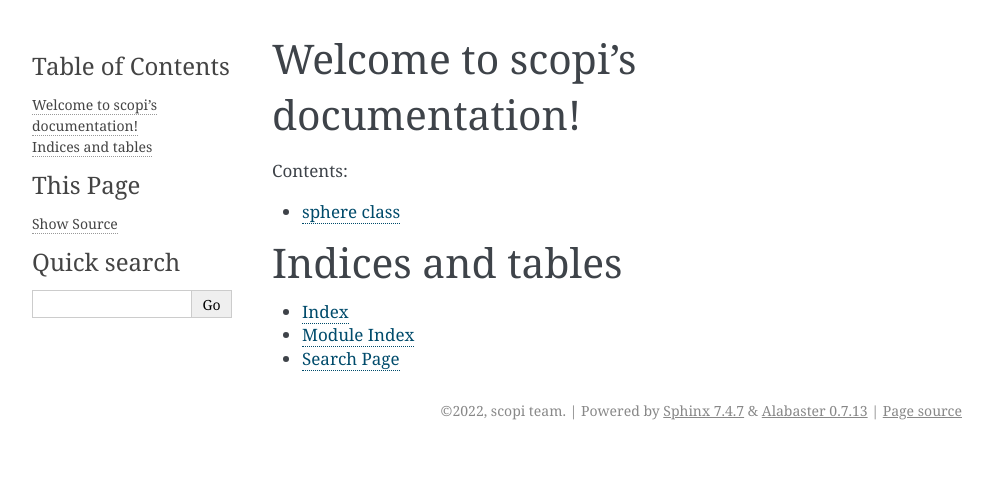
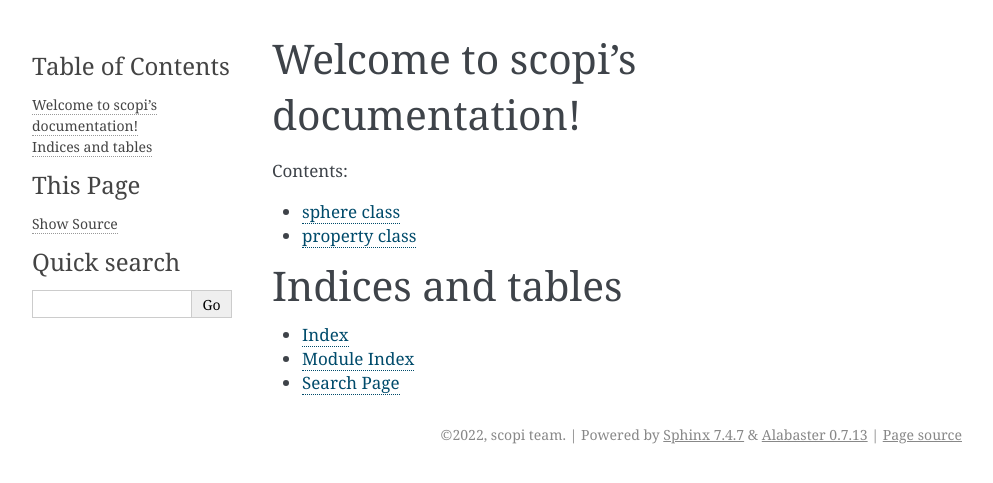
Before and after one commit to hpc-maths/scopi, a Sphinx documentation site: the page built from doc/source/index.rst, in a window 1280 px wide. Shown: the top 483 px of the page, without its empty margins (148-1141 px from the left). Built offline with Sphinx 7.4.7, drawn with Linux system fonts in a browser that asks for light colours.

Commit message:
fix sphere and property

```diff
--- /dev/null
+++ b/doc/source/api/property.rst
@@ -0,0 +1,6 @@
+property class
+==============
+
+.. doxygenclass:: scopi::property
+   :project: scopi
+   :members:
--- a/doc/source/api/sphere.rst
+++ b/doc/source/api/sphere.rst
@@ -1,6 +1,6 @@
 sphere class
 ============
 
-.. doxygenclass:: scopi::property
+.. doxygenclass:: scopi::sphere
    :project: scopi
    :members:
--- a/doc/source/index.rst
+++ b/doc/source/index.rst
@@ -11,6 +11,7 @@
    :caption: Contents:
 
    api/sphere
+   api/property
 
 
 Indices and tables
```
